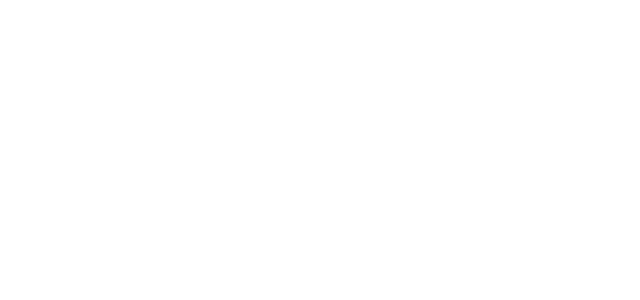
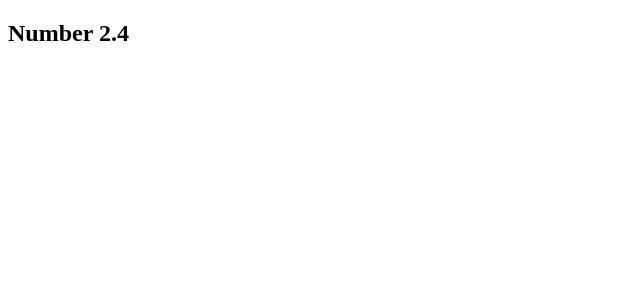
Before and after one commit to epinczinger/calculator, a React (Create React App) app: page / in a window 1280 px wide. Shown: the top 300 px of the page, without its empty margins (0-640 px from the left). Built offline with nearby package versions, Linux system fonts and the light colour scheme.

Commit message:
add big.js

```diff
--- a/package.json
+++ b/package.json
@@ -6,6 +6,7 @@
     "@testing-library/jest-dom": "^5.11.9",
     "@testing-library/react": "^11.2.5",
     "@testing-library/user-event": "^12.8.3",
+    "big.js": "^6.0.3",
     "prop-types": "^15.7.2",
     "react": "^17.0.1",
     "react-dom": "^17.0.1",
--- a/src/App.js
+++ b/src/App.js
@@ -1,7 +1,31 @@
+import Big from "big.js";
+import PropTypes from "prop-types";
+import React from 'react';
+
+const Calculating = (props) => {
+  return <h2>Number {props.total}</h2>
+}
+
+Calculating.propTypes = {
+  total: PropTypes.number
+}
+Calculating.defaulProps = {
+  total: 0
+}
+
+class Calculator extends React.Component {
+
+  render() {
+    const a = Big(1.2).mul(2);
+    return <Calculating total={`${a}`}/>
+  }
+};
+
 
 function App() {
   return (
     <div className="App">
+      <Calculator/>
     </div>
   );
 }
```
Also changed, not shown: 1 other file (tests, documents, lock files or other folders).
